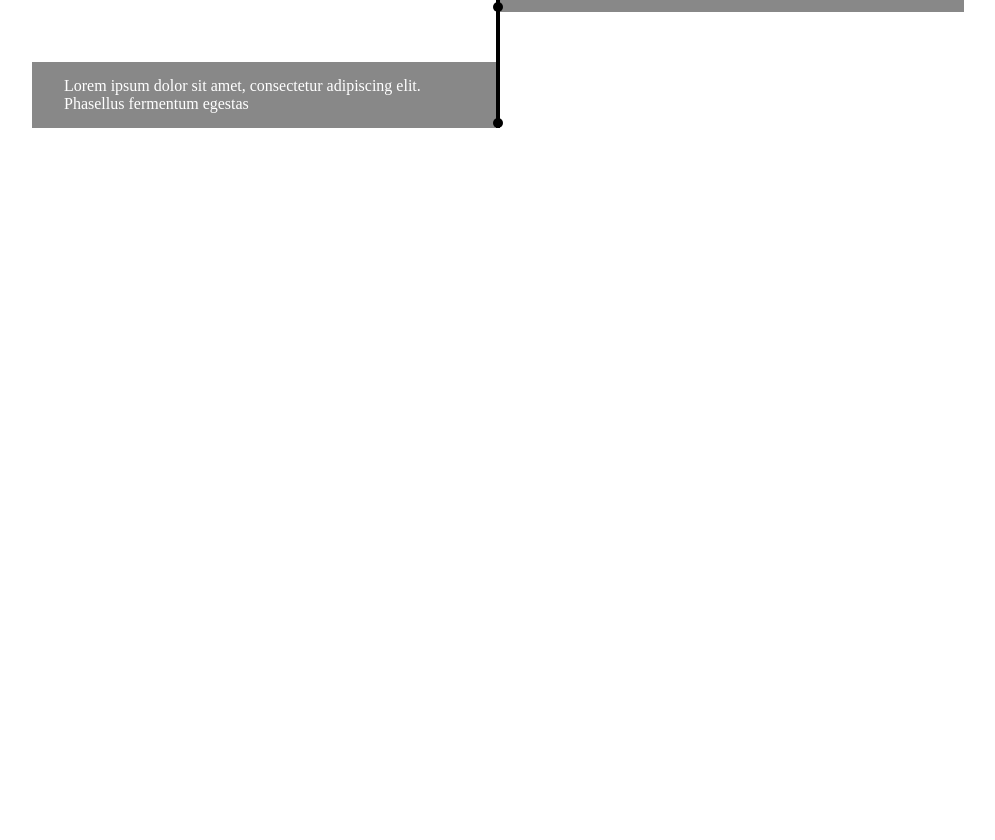
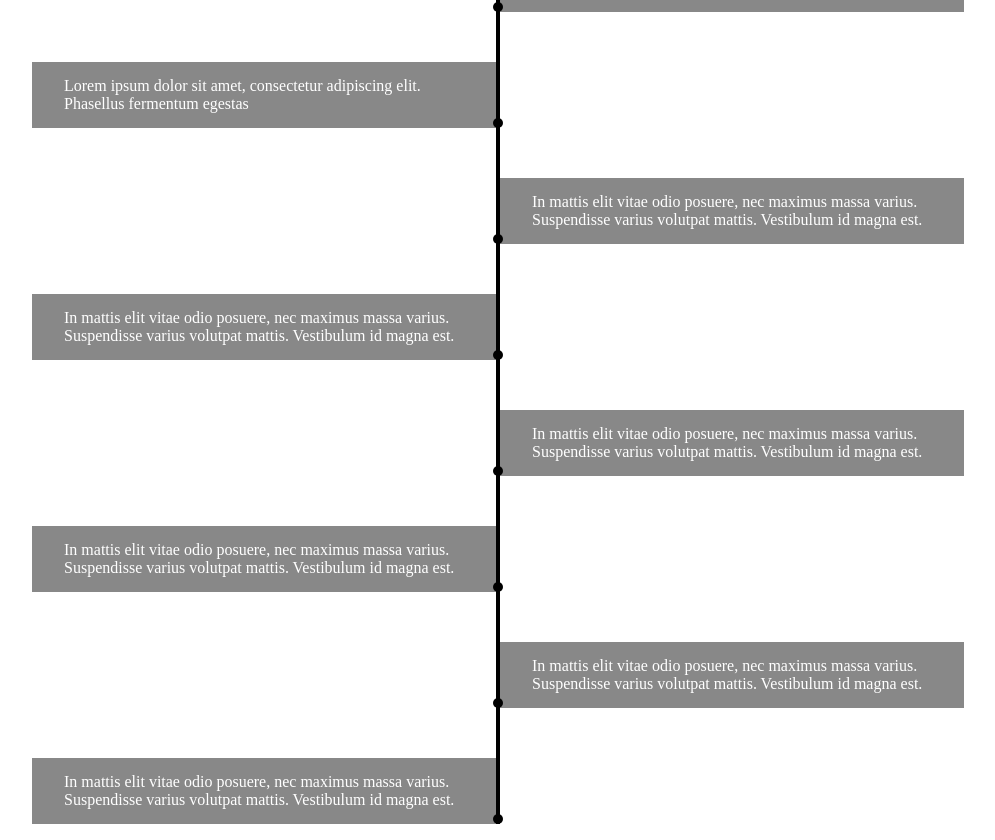
Before and after one commit to EduardoRodriguesF/timeline, a React (Create React App) app: page / in a window 1280 px wide. Shown: the part 478-1318 px from the top of the page, without its empty margins (182-1177 px from the left). Before the commit the page ends 800 px from the top, so only its background shows below. Built offline with nearby package versions, Linux system fonts and the light colour scheme.

Commit message:
feat: fadeIn

```diff
--- a/package.json
+++ b/package.json
@@ -8,10 +8,11 @@
     "@testing-library/user-event": "^12.1.10",
     "@types/jest": "^26.0.15",
     "@types/node": "^12.0.0",
-    "@types/react": "^16.9.53",
     "@types/react-dom": "^16.9.8",
     "react": "^17.0.1",
+    "react-awesome-reveal": "^3.5.2",
     "react-dom": "^17.0.1",
+    "react-reveal": "^1.2.2",
     "react-scripts": "4.0.1",
     "styled-components": "^5.2.1",
     "typescript": "^4.0.3",
@@ -42,6 +43,7 @@
     ]
   },
   "devDependencies": {
+    "@types/react": "^17.0.0",
     "@types/styled-components": "^5.1.7"
   }
 }
--- a/src/page/App.tsx
+++ b/src/page/App.tsx
@@ -1,23 +1,42 @@
 import React from 'react';
+import { Fade } from "react-awesome-reveal";
 
 import { Container, Timeline } from './styles';
 
-function App() {
+const App: React.FC = () => {
   return (
     <Container>
       <Timeline>
           <ul>
             <li>
-            <div>Teste 1</div>
+              <Fade direction="down">Teste 1</Fade>
             </li>
             <li>
-            <div>Lorem ipsum dolor sit amet, consectetur adipiscing elit. Phasellus fermentum egestas diam, at dapibus lectus lacinia at. Etiam hendrerit posuere augue nec pretium. Nam finibus lacus eget ex vulputate sagittis. Proin a libero eget turpis eleifend tincidunt id et quam. Nunc interdum scelerisque ipsum sit amet aliquam. Phasellus fermentum nisi quis quam laoreet, eu ullamcorper sem venenatis. Nam aliquet lectus sed nulla tincidunt, id ornare neque blandit. Nulla facilisi. Curabitur varius volutpat leo, egestas volutpat mi auctor varius. Morbi suscipit ante sed enim eleifend accumsan. Donec eu orci et mi finibus faucibus at vel est.</div>
+              <Fade direction="down">Lorem ipsum dolor sit amet, consectetur adipiscing elit. Phasellus fermentum egestas diam, at dapibus lectus lacinia at. Etiam hendrerit posuere augue nec pretium. Nam finibus lacus eget ex vulputate sagittis. Proin a libero eget turpis eleifend tincidunt id et quam. Nunc interdum scelerisque ipsum sit amet aliquam. Phasellus fermentum nisi quis quam laoreet, eu ullamcorper sem venenatis. Nam aliquet lectus sed nulla tincidunt, id ornare neque blandit. Nulla facilisi. Curabitur varius volutpat leo, egestas volutpat mi auctor varius. Morbi suscipit ante sed enim eleifend accumsan. Donec eu orci et mi finibus faucibus at vel est.</Fade>
             </li>
             <li>
-            <div>Teste 3</div>
+              <Fade direction="down">Teste 3</Fade>
             </li>
             <li>
-            <div>Lorem ipsum dolor sit amet, consectetur adipiscing elit. Phasellus fermentum egestas</div>
+              <Fade direction="down">Lorem ipsum dolor sit amet, consectetur adipiscing elit. Phasellus fermentum egestas</Fade>
+            </li>
+            <li>
+              <Fade direction="down">In mattis elit vitae odio posuere, nec maximus massa varius. Suspendisse varius volutpat mattis. Vestibulum id magna est.</Fade>
+            </li>
+            <li>
+              <Fade direction="down">In mattis elit vitae odio posuere, nec maximus massa varius. Suspendisse varius volutpat mattis. Vestibulum id magna est.</Fade>
+            </li>
+            <li>
+              <Fade direction="down">In mattis elit vitae odio posuere, nec maximus massa varius. Suspendisse varius volutpat mattis. Vestibulum id magna est.</Fade>
+            </li>
+            <li>
+              <Fade direction="down">In mattis elit vitae odio posuere, nec maximus massa varius. Suspendisse varius volutpat mattis. Vestibulum id magna est.</Fade>
+            </li>
+            <li>
+              <Fade direction="down">In mattis elit vitae odio posuere, nec maximus massa varius. Suspendisse varius volutpat mattis. Vestibulum id magna est.</Fade>
+            </li>
+            <li>
+              <Fade direction="down">In mattis elit vitae odio posuere, nec maximus massa varius. Suspendisse varius volutpat mattis. Vestibulum id magna est.</Fade>
             </li>
           </ul>
       </Timeline>
```
Also changed, not shown: 1 other file (tests, documents, lock files or other folders). Lines whose indentation alone changed are shown as unchanged.
